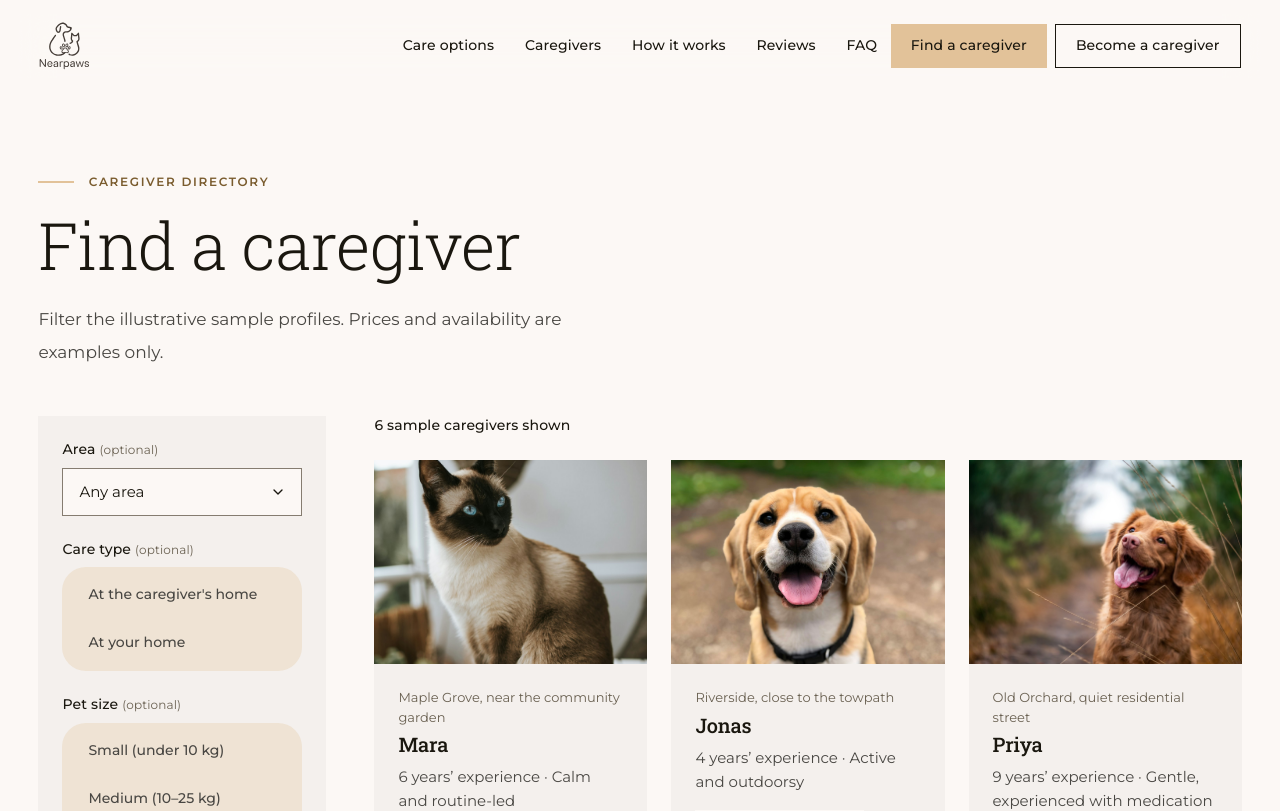
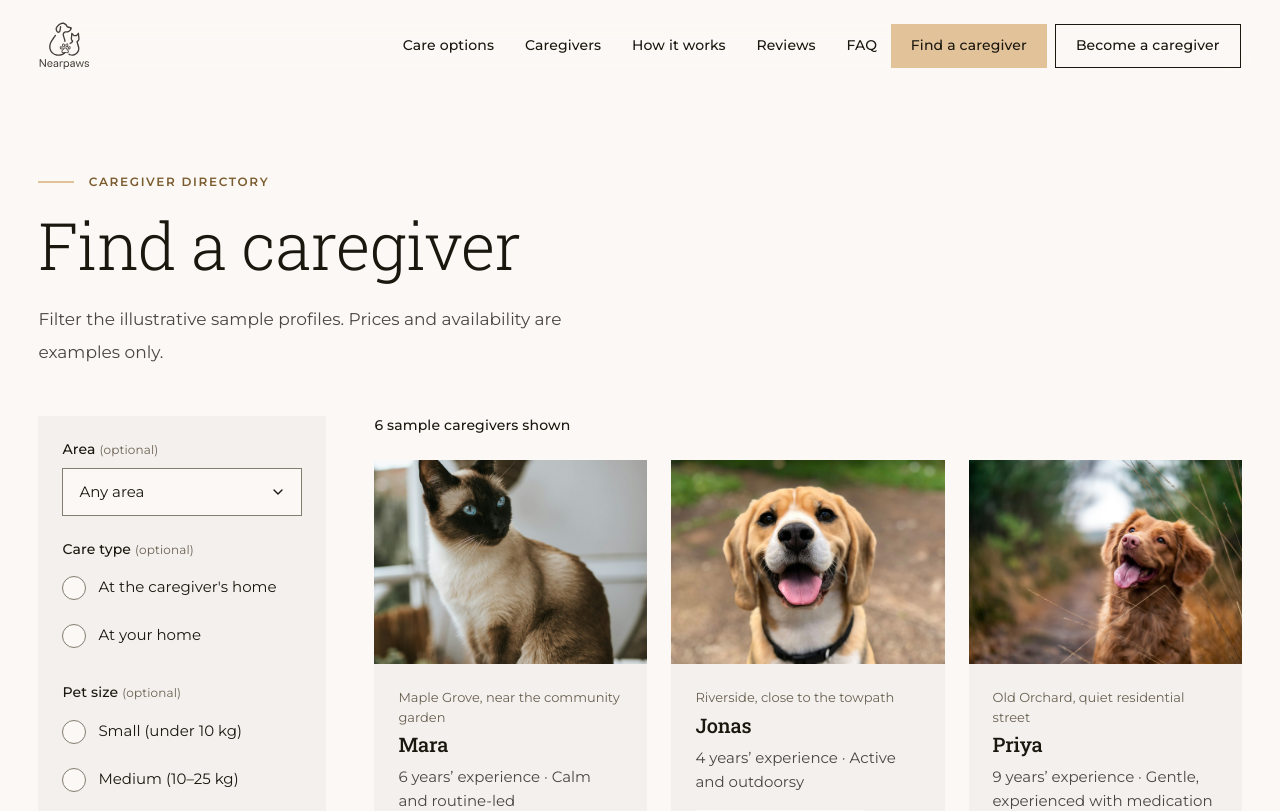
Before and after one commit to Gayanekh/nearpaws, a React (Vite) app: page /caregivers in a window 1280 px wide. Shown: the top 811 px of the page. Built offline with nearby package versions, Linux system fonts and the light colour scheme.

Commit message:
Revert "Directory filters: segmented control style (tan track, ink pill for the chosen option)"
This reverts commit b2a06f64c748dda098f4f7d59605d3268d6c68c5.

```diff
--- a/src/pages/NpDirectory.tsx
+++ b/src/pages/NpDirectory.tsx
@@ -72,8 +72,6 @@ export function NpDirectory() {
               options={AREAS.map((a) => ({ value: a, label: a }))}
             />
             <ChoiceGroup
-              variant="segmented"
-              stacked
               id="filter-care"
               legend="Care type"
               type="radio"
@@ -82,8 +80,6 @@ export function NpDirectory() {
               options={Object.entries(CARE_TYPE_LABELS).map(([value, label]) => ({ value, label }))}
             />
             <ChoiceGroup
-              variant="segmented"
-              stacked
               id="filter-size"
               legend="Pet size"
               type="radio"
--- a/src/ui/ChoiceGroup.tsx
+++ b/src/ui/ChoiceGroup.tsx
@@ -11,9 +11,7 @@ interface ChoiceGroupProps {
   required?: boolean
   hint?: string
   /** "list": a box and a label per row (default). "chips": soft pill buttons side by side; the chosen ones are filled with ink. */
-  variant?: 'list' | 'chips' | 'segmented'
-  /** With variant="segmented": one option per row (for narrow columns) instead of side by side. */
-  stacked?: boolean
+  variant?: 'list' | 'chips'
 }
 
 /**
@@ -21,10 +19,8 @@ interface ChoiceGroupProps {
  * keyboard operable); the box next to the label is drawn from it. Selected state is an ink fill with a mark inside
  * (a dot for radios, a check for checkboxes), so it is never shown by color alone.
  * With variant="chips" each option is a soft pill that fills with ink (and turns its text light) when chosen.
- * With variant="segmented" the options sit in one rounded tan track and the chosen one is an ink pill inside it, like a
- * segmented control.
  */
-export function ChoiceGroup({ id, legend, type, options, selected, onChange, error, required, hint, variant = 'list', stacked = false }: ChoiceGroupProps) {
+export function ChoiceGroup({ id, legend, type, options, selected, onChange, error, required, hint, variant = 'list' }: ChoiceGroupProps) {
   const toggle = (value: string) => {
     if (type === 'radio') return onChange([value])
     onChange(selected.includes(value) ? selected.filter((v) => v !== value) : [...selected, value])
@@ -37,25 +33,7 @@ export function ChoiceGroup({ id, legend, type, options, selected, onChange, err
         {legend} <OptionalMark required={required} />
       </legend>
       {hint && <p className="mb-2 text-caption text-muted">{hint}</p>}
-      {variant === 'segmented' ? (
-        <div className={`rounded-[1.5rem] bg-accent/30 p-1.5 ${stacked ? 'grid gap-1' : 'inline-flex max-w-full flex-wrap gap-1'}`}>
-          {options.map((o) => (
-            <label key={o.value} className="cursor-pointer">
-              <input
-                type={type}
-                name={id}
-                value={o.value}
-                checked={selected.includes(o.value)}
-                onChange={() => toggle(o.value)}
-                className="peer sr-only"
-              />
-              <span className="flex min-h-11 items-center rounded-full px-5 py-2 text-left font-sans text-ui font-medium text-copy transition-colors duration-200 hover:text-ink peer-checked:bg-ink peer-checked:text-paper peer-focus-visible:outline-2 peer-focus-visible:outline-offset-2 peer-focus-visible:outline-ink">
-                {o.label}
-              </span>
-            </label>
-          ))}
-        </div>
-      ) : variant === 'chips' ? (
+      {variant === 'chips' ? (
         <div className="flex flex-wrap gap-2.5">
           {options.map((o) => (
             <label key={o.value} className="cursor-pointer">
```
